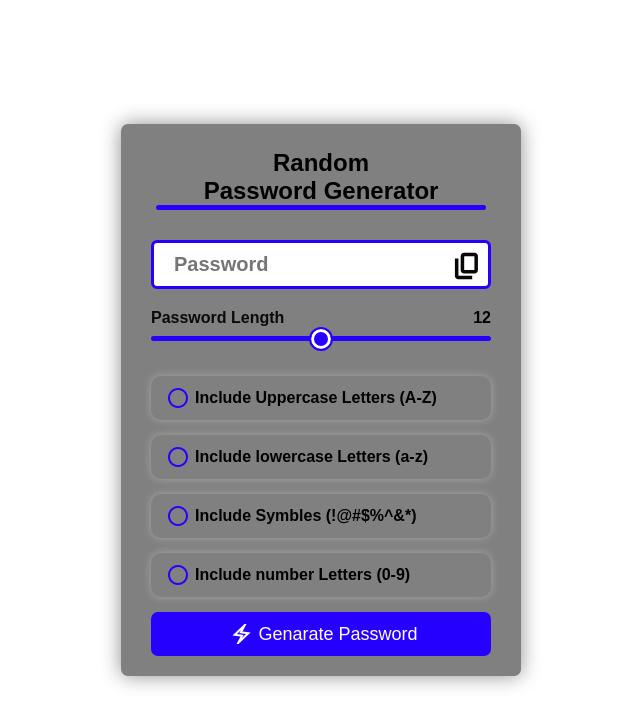
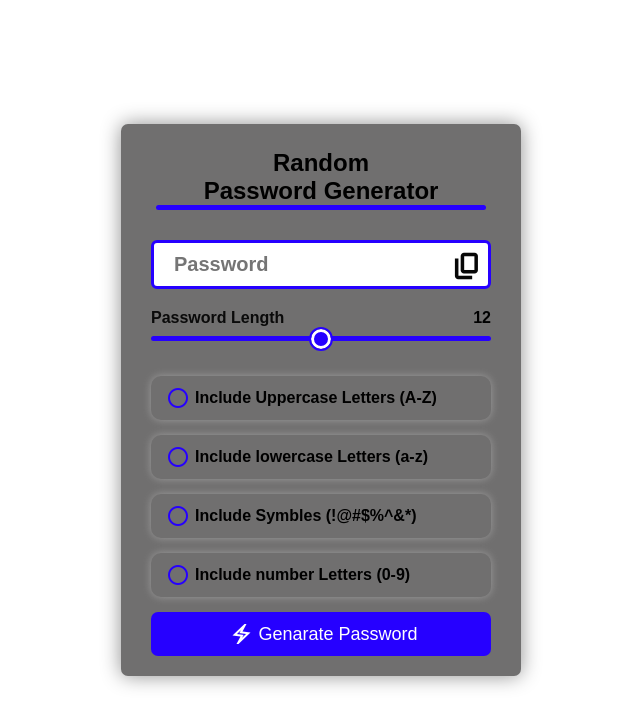
Before and after one commit to Dilshan7704/Pasword-Generator, a plain HTML site: page index.html in a window 1280 px wide. Shown: the whole page, without its empty margins (319-959 px from the left). Drawn offline with nearby package versions, Linux system fonts and the light colour scheme.

Commit message:
modified style.css file again

```diff
--- a/style.css
+++ b/style.css
@@ -14,7 +14,7 @@ body{
 }
 
 .container{
-    background-color: rgb(128, 128, 128);
+    background-color: rgb(112, 111, 111);
     padding: 10px 30px;
     width: 400px;
     box-shadow: 0 0 20px rgb(143, 143, 143);
```
